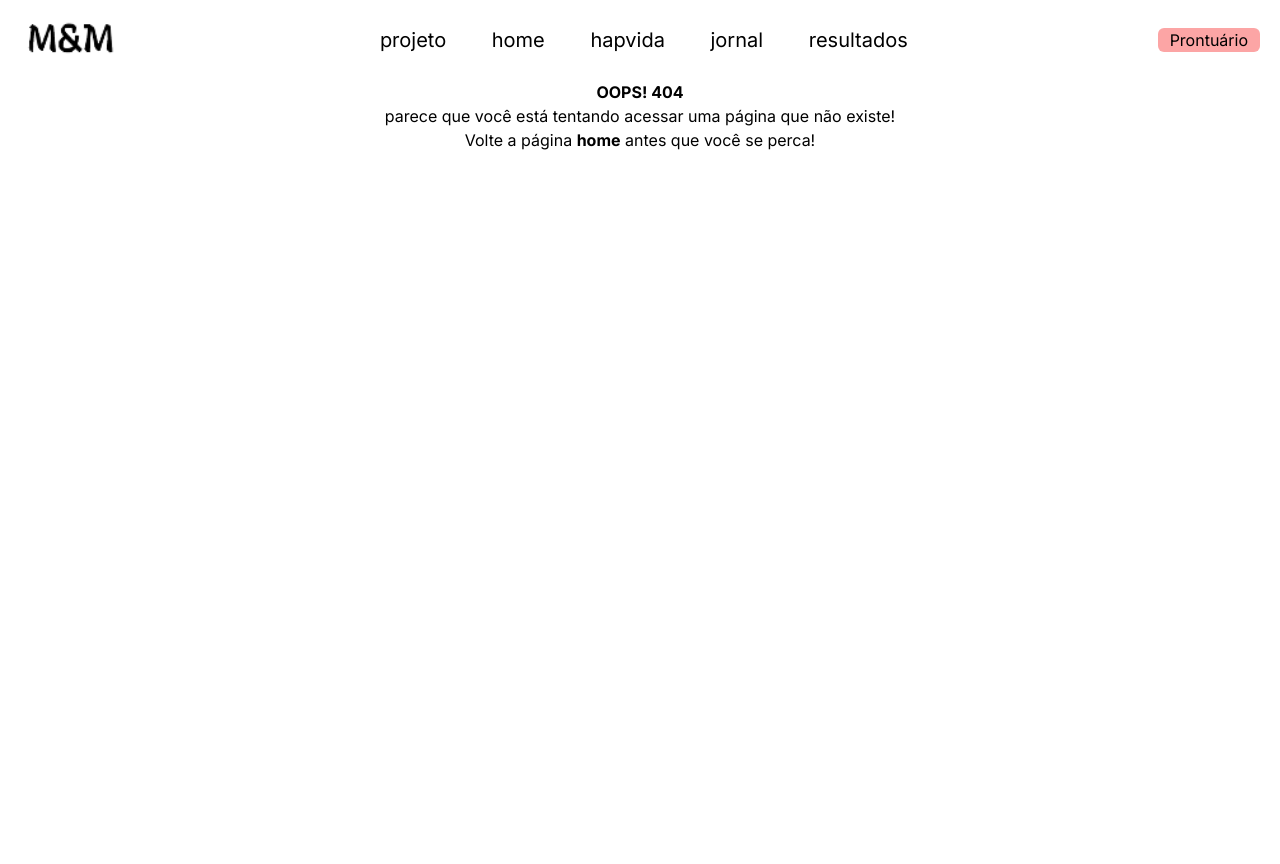
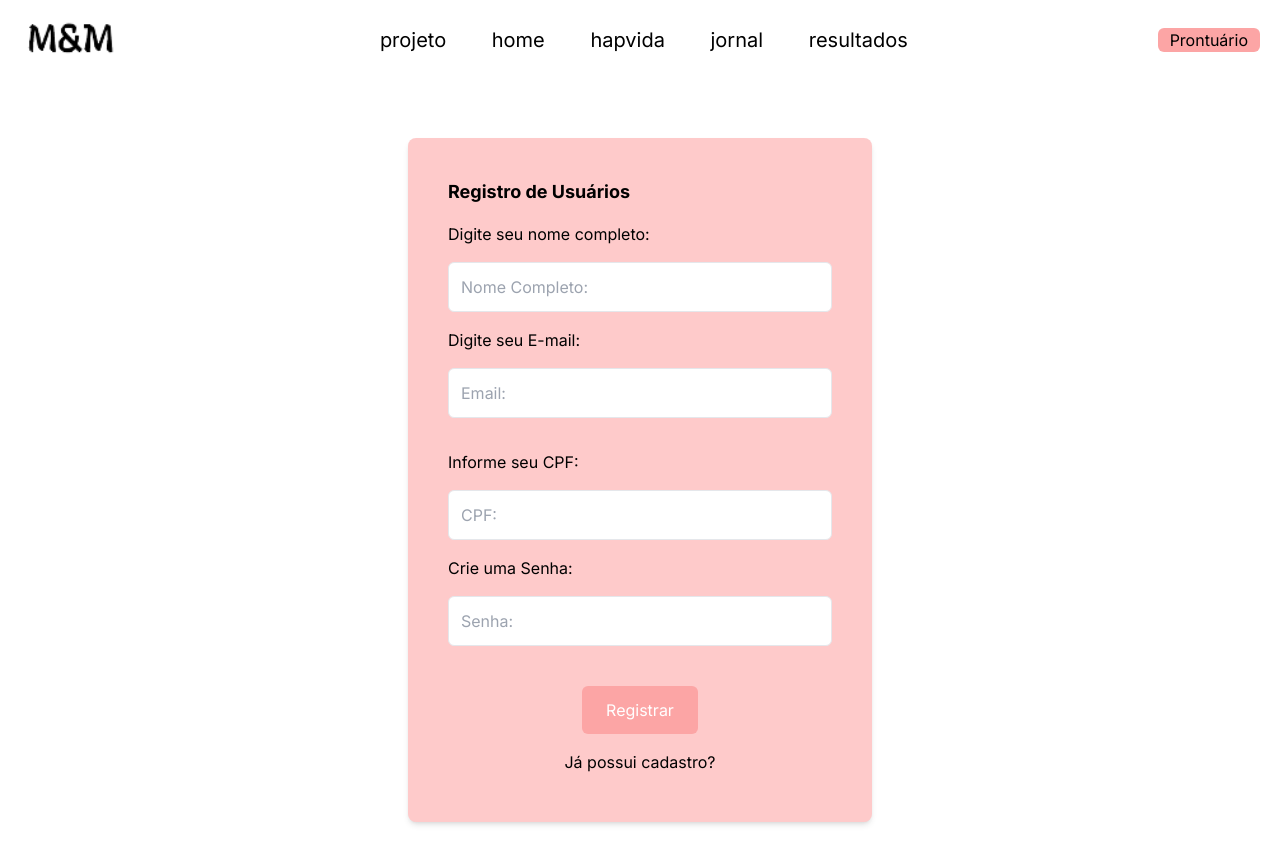
Before and after one commit to ProjetosFaculdadeFiap/GS-Amelia, a Next.js app: page /hapvida in a window 1280 px wide. Before the commit this address had no page. Shown: the top 864 px of the page. Built offline with nearby package versions, Linux system fonts and the light colour scheme.

Commit message:
página cadastro (ainda precisamos fazer ela se tornar principal)

```diff
--- a/src/app/globals.css
+++ b/src/app/globals.css
@@ -28,12 +28,31 @@
         @apply mb-2 text-base
     }
 
+    /* Estilização Cadastro + Login */
+    .registro-card {
+        @apply w-96 flex flex-col
+    } .registro-card-resposta {
+        @apply bg-red-300 text-white py-3 px-6 rounded-md mt-6 mb-2 hover:bg-red-400 transition duration-500 ease-out
+    }
+    .login {
+        @apply  m-2 px-3 transition-colors duration-300
+    } .login:hover {
+        @apply text-red-300
+    }
+
+
+    .card-info {
+        @apply text-base mb-4
+    } .preencher {
+        @apply w-[300px] bg-pink-100 rounded-[5px]
+    }
+
     /* Estilização de Planos */
     .card {
         @apply flex justify-center
     }
     .card-pai {
-        @apply rounded-md bg-red-300 text-center text-2xl m-5 p-5
+        @apply rounded-md bg-pink-200 text-center text-2xl m-5 p-5
     }
     .card-filho{
         @apply border-2 rounded-sm border-black m-5 p-5
@@ -60,12 +79,12 @@
 
     /* Estilização em botões */
     .plano-botao {
-        @apply bg-pink-300 px-3 m-4 p-2 rounded-md cursor-pointer transition ease-in-out delay-150 hover:-translate-y-1 hover:scale-110
+        @apply bg-pink-200 px-3 m-4 p-2 rounded-md cursor-pointer transition ease-in-out delay-150 hover:-translate-y-1 hover:scale-110
     }
     .canal-botao {
-        @apply px-3 m-4 p-2 rounded-md bg-red-300
+        @apply px-3 m-4 p-2 rounded-md bg-pink-200
     } .canal-botao:hover {
-        @apply bg-pink-200
+        @apply bg-pink-300
     }
     .agendamento {
         @apply text-base font-bold
--- /dev/null
+++ b/src/app/hapvida/page.jsx
@@ -0,0 +1,89 @@
+"use client";
+import Link from "next/link";
+import { useState } from "react"
+
+export default function Cadastro() {
+    const [nome, setNome] = useState("");
+    const [cpf, setCpf] = useState("");
+    const [email, setEmail] = useState("");
+    const [senha, setSenha] = useState("");
+
+        const handleCadastro = async (e) => {
+        e.preventDefault();
+        const novoUsuario = {
+            nome,
+            cpf,
+            email,
+            senha,
+        };
+        const resposta = await fetch("", {
+            method: "POST",
+            headers: { 'Content-Type': 'application/json' },
+            body: JSON.stringify(novoUsuario),
+        });
+
+        if (resposta.ok) {
+            const dados = await resposta.json();
+            sessionStorage.setItem("usuario", JSON.stringify(dados));
+        } else {
+            console.error('Erro ao incluir seu cadastro, tente novamente mais tarde!:', resposta.status, resposta.statusText);
+        }}
+
+    return (
+        <>
+            <section className="flex justify-center items-center h-screen">
+            <div className="mx-auto p-10 bg-red-200 rounded-lg shadow-md">
+
+                <form onSubmit={handleCadastro} className="registro-card">
+                    <fieldset className="m-0 p-0 border-none">
+                    <legend className="text-lg font-bold mb-4">Registro de Usuários </legend>
+
+                        <div>
+                            <label className="mb-2" htmlFor="idNome"> Digite seu nome completo: </label>
+                            <input className="p-3 my-4 border rounded-md w-full"
+                            type="text" name="nome" id="idNome" placeholder="Nome Completo:"
+
+                            required onChange={(e) => setNome(e.target.value)} />
+                        </div>
+
+                        <div className="mb-4">
+                        <div>
+                            <label className="mb-2" htmlFor="idEmail"> Digite seu E-mail: </label>
+                            <input className="p-3 my-4 border rounded-md w-full"
+                            type="email" name="email" id="idEmail" placeholder="Email:"
+
+                            required onChange={(e) => setEmail(e.target.value)} />
+                        </div>
+                        </div>
+
+                        <div>
+                            <label className="mb-2" htmlFor="idCpf"> Informe seu CPF: </label>
+                            <input className="p-3 my-4 border rounded-md w-full"
+                            type="text" name="cpf" id="idCpf" placeholder="CPF:"
+
+                            required onChange={(e) => setCpf(e.target.value)} />
+                        </div>
+
+                        <div>
+                            <label className="mb-2" htmlFor="idSenha"> Crie uma Senha: </label>
+                            <input className="p-3 my-4 border rounded-md w-full"
+                            type="password" name="senha" id="idSenha" placeholder="Senha:"
+
+                            required onChange={(e) => setSenha(e.target.value)} />
+                        </div>
+
+                        <div className="flex flex-col items-center">
+                            <button className="registro-card-resposta">
+                                Registrar
+                            </button>
+                            <div className="login">
+                                <Link href="/usuarios/login"> Já possui cadastro?</Link>
+                            </div>
+                        </div>
+                    </fieldset>
+                </form>
+            </div>
+            </section>
+        </>
+    )
+}
```
